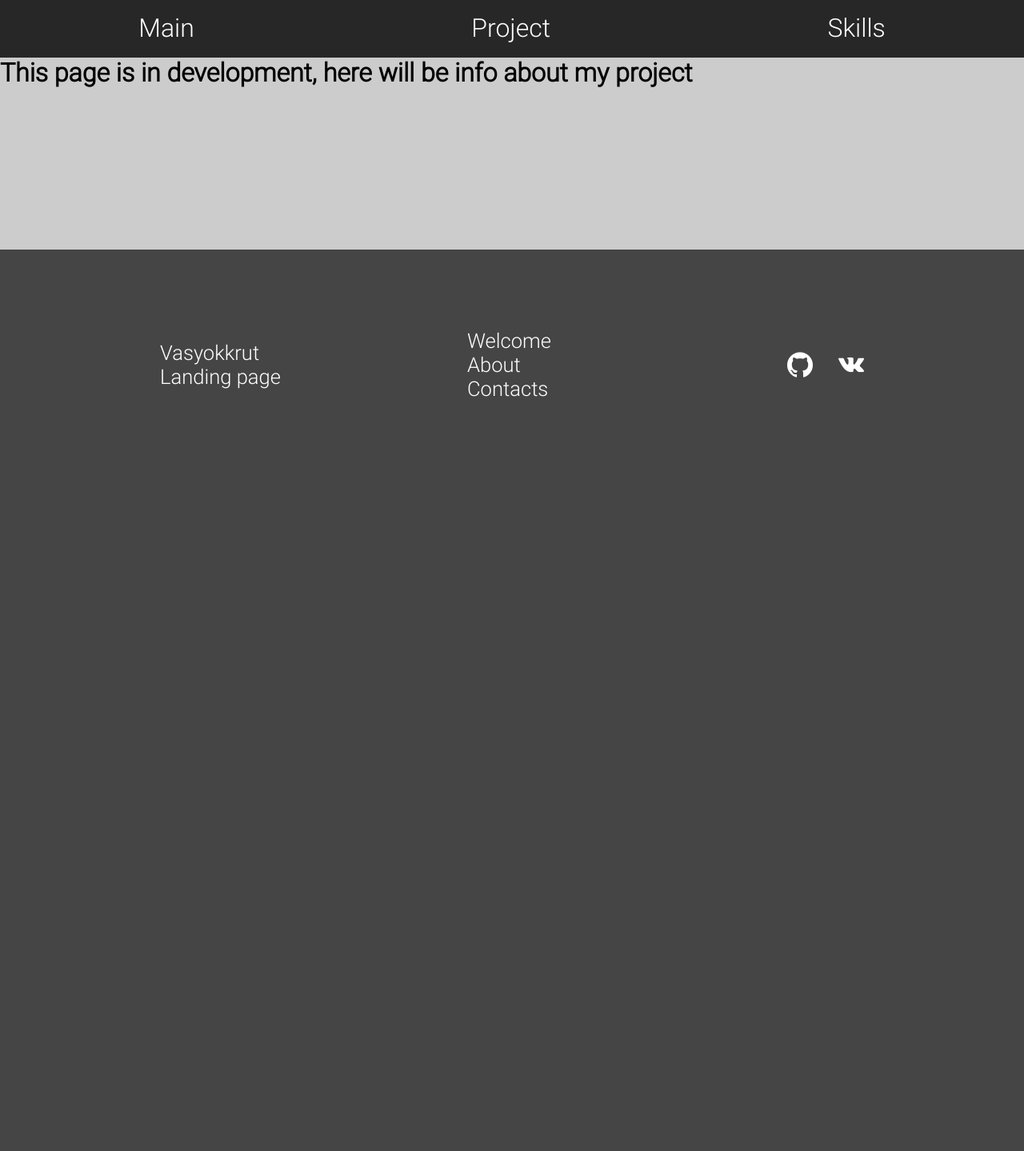
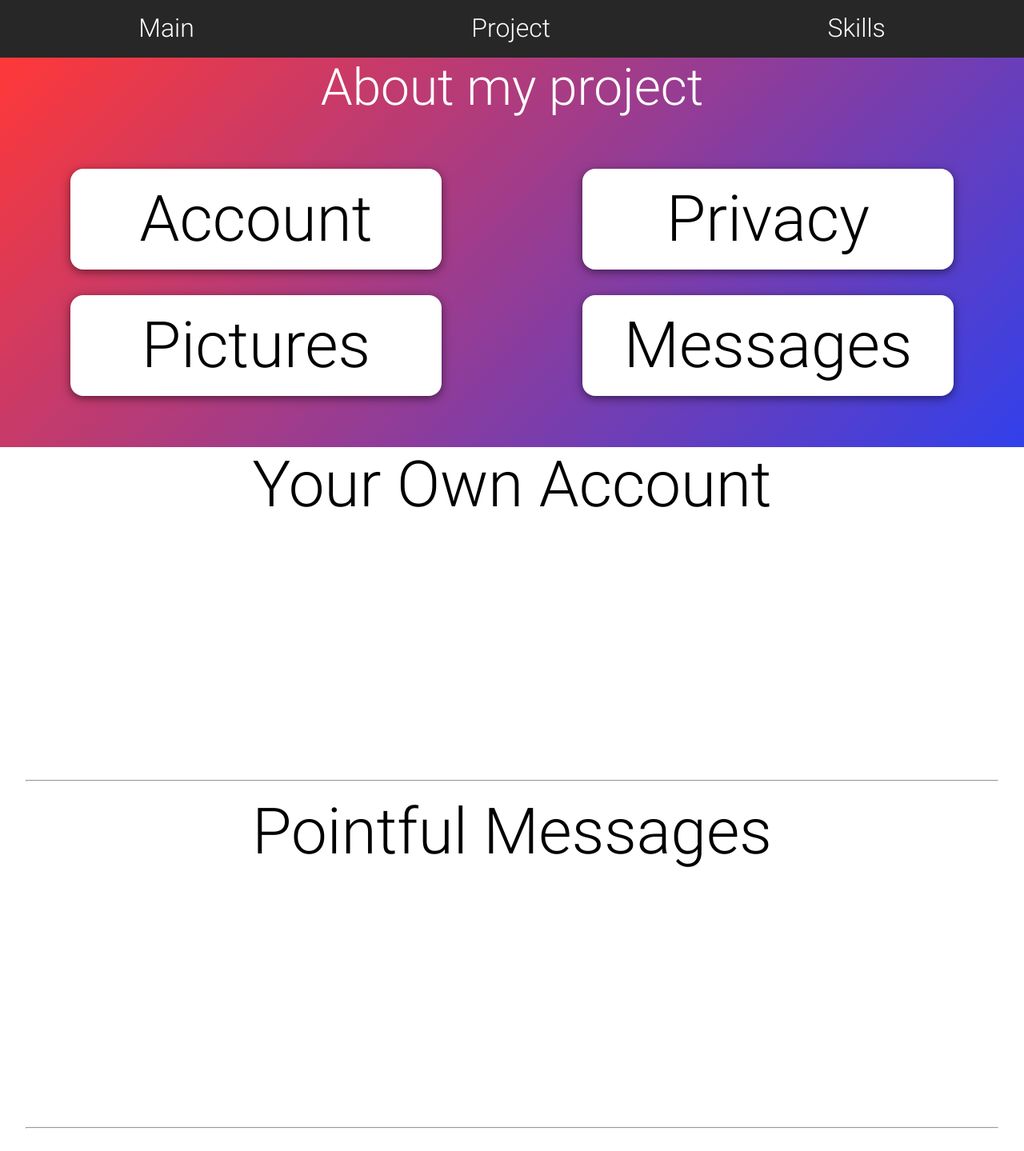
Before and after one commit to Vasyokkrut/Landing, a Next.js app: page /project in a window 1280 px wide. Shown: the top 1439 px of the page at 80% size. Before the commit the page ends 800 px from the top, so only its background shows below. Built offline with nearby package versions, Linux system fonts and the light colour scheme.

Commit message:
about project page template added

```diff
--- a/components/mainLayout.js
+++ b/components/mainLayout.js
@@ -11,7 +11,7 @@ function MainLayout({children}) {
           <Link href='/skills' ><a><div>Skills</div></a></Link>
         </nav>
       </header>
-      <main>
+      <main className={styles.mainContent} >
         <div>
           {children}
         </div>
@@ -23,9 +23,9 @@ function MainLayout({children}) {
           </div>
           <div className={styles.secondFooterInfo} >
             <nav className={styles.footerNav} >
+              <div><Link href='/skills' ><a>Skills</a></Link></div>
+              <div><Link href='/project' ><a>Project</a></Link></div>
               <div><Link href='/' ><a>Welcome</a></Link></div>
-              <div><Link href='/about' ><a>About</a></Link></div>
-              <div><Link href='/contacts' ><a>Contacts</a></Link></div>
             </nav>
           </div>
           <div className={styles.thirdFooterInfo} >
--- a/pages/project.js
+++ b/pages/project.js
@@ -1,6 +1,7 @@
 import Head from 'next/head'
 
 import MainLayout from '../components/mainLayout.js'
+import styles from '../styles/aboutProject.module.css'
 
 function About() {
   return (
@@ -8,11 +9,48 @@ function About() {
       <Head>
         <title>Vasyokkrut contacts</title>
       </Head>
-      <div style={{backgroundColor:'#ccc', height:'15rem'}} >
-        <h1 style={{margin:'0'}} >
-          This page is in development, here will be info about my project
-        </h1>
-      </div>
+      <section className={styles.intro} >
+        <div className={styles.projectHeader} >
+          <span>
+            About my project
+          </span>
+        </div>
+        <div className={styles.projectIntroduction} >
+          <div>
+            <div>
+              Account
+            </div>
+            <div>
+              Pictures
+            </div>
+          </div>
+          <div>
+            <div>
+              Privacy
+            </div>
+            <div>
+              Messages
+            </div>
+          </div>
+        </div>
+      </section>
+      <section className={styles.projectFeatures} >
+        <article className={styles.feature} >
+          Your Own Account
+        </article>
+        <hr style={{margin:'1rem 2rem'}} />
+        <article className={styles.feature} >
+          Pointful Messages
+        </article>
+        <hr style={{margin:'1rem 2rem'}} />
+        <article className={styles.feature} >
+          Upload Your Pictures
+        </article>
+        <hr style={{margin:'1rem 2rem'}} />
+        <article className={styles.feature} >
+          Your Account Is Keep Safety
+        </article>
+      </section>
     </MainLayout>
   )
 }
--- /dev/null
+++ b/styles/aboutProject.module.css
@@ -0,0 +1,37 @@
+.intro {
+  background: linear-gradient(135deg, #ff3838, #3140eb);
+}
+
+.projectHeader {
+  font-size: 4rem;
+  text-align: center;
+  color: white;
+}
+
+.projectIntroduction {
+  font-size: 5rem;
+  display: flex;
+  justify-content: space-around;
+  align-items: center;
+  cursor: default;
+  padding: 2rem 0;
+}
+
+.projectIntroduction > div > div {
+  width: 25rem;
+  padding: 1rem 2rem;
+  margin: 2rem 0;
+  box-shadow: 0 3px 12px rgba(0, 0, 0, .5);
+  border-radius: 1rem;
+  text-align: center;
+  background-color: white;
+}
+
+.projectFeatures {
+  font-size: 5rem;
+  text-align: center;
+}
+
+.feature {
+  height: 25rem;
+}
--- a/styles/mainLayout.module.css
+++ b/styles/mainLayout.module.css
@@ -73,6 +73,10 @@
   color: white;
 }
 
+.mainContent {
+  background-color: white;
+}
+
 @media (max-width: 1000px) {
   .firstFooterInfo {
     width: 15rem;
--- a/styles/skills.module.css
+++ b/styles/skills.module.css
@@ -1,7 +1,6 @@
 .aboutMySkills {
   text-align: center;
   font-size: 3rem;
-  background-color: white;
   cursor: default;
 }
 
```
Also changed, not shown: pages/skills.js (+11 -11 lines), styles/mainPage.module.css (+7 -8 lines).
